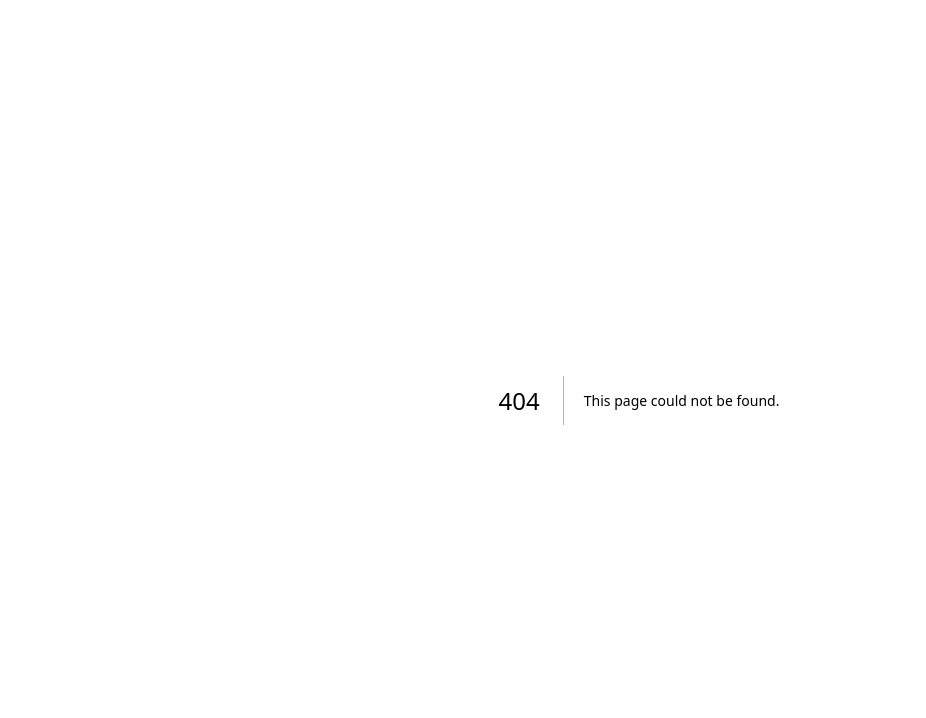
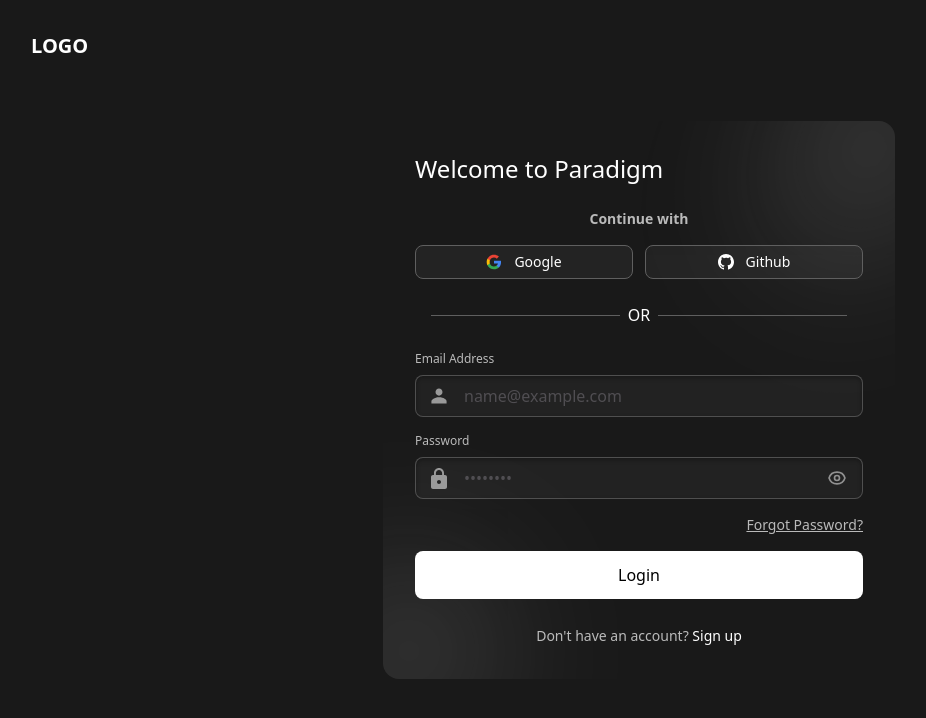
Before and after one commit to 71lols/paradigm-website, a Next.js app in the folder frontend/: page /login in a window 1280 px wide. Before the commit this address had no page. Shown: the top 718 px of the page, without its empty margins (1-927 px from the left). Built offline with nearby package versions, Linux system fonts and the light colour scheme.

Commit message:
Login Page

```diff
--- /dev/null
+++ b/frontend/src/app/login/page.tsx
@@ -0,0 +1,222 @@
+"use client";
+import { useState } from "react";
+import GradientContainer from "@/components/UI/gradientContainer";
+import Link from "next/link";
+import Image from "next/image";
+
+const GoogleIcon = () => (
+  <svg className="w-4 h-4" viewBox="0 0 24 24">
+    <path fill="#4285F4" d="M22.56 12.25c0-.78-.07-1.53-.2-2.25H12v4.26h5.92c-.26 1.37-1.04 2.53-2.21 3.31v2.77h3.57c2.08-1.92 3.28-4.74 3.28-8.09z"/>
+    <path fill="#34A853" d="M12 23c2.97 0 5.46-.98 7.28-2.66l-3.57-2.77c-.98.66-2.23 1.06-3.71 1.06-2.86 0-5.29-1.93-6.16-4.53H2.18v2.84C3.99 20.53 7.7 23 12 23z"/>
+    <path fill="#FBBC05" d="M5.84 14.09c-.22-.66-.35-1.36-.35-2.09s.13-1.43.35-2.09V7.07H2.18C1.43 8.55 1 10.22 1 12s.43 3.45 1.18 4.93l2.85-2.22.81-.62z"/>
+    <path fill="#EA4335" d="M12 5.38c1.62 0 3.06.56 4.21 1.64l3.15-3.15C17.45 2.09 14.97 1 12 1 7.7 1 3.99 3.47 2.18 7.07l3.66 2.84c.87-2.6 3.3-4.53 6.16-4.53z"/>
+  </svg>
+);
+
+const GithubIcon = () => (
+  <svg className="w-4 h-4" fill="currentColor" viewBox="0 0 24 24">
+    <path d="M12 0C5.374 0 0 5.373 0 12 0 17.302 3.438 21.8 8.207 23.387c.599.111.793-.261.793-.577v-2.234c-3.338.726-4.033-1.416-4.033-1.416-.546-1.387-1.333-1.756-1.333-1.756-1.089-.745.083-.729.083-.729 1.205.084 1.839 1.237 1.839 1.237 1.07 1.834 2.807 1.304 3.492.997.107-.775.418-1.305.762-1.604-2.665-.305-5.467-1.334-5.467-5.931 0-1.311.469-2.381 1.236-3.221-.124-.303-.535-1.524.117-3.176 0 0 1.008-.322 3.301 1.23A11.509 11.509 0 0112 5.803c1.02.005 2.047.138 3.006.404 2.291-1.552 3.297-1.23 3.297-1.23.653 1.653.242 2.874.118 3.176.77.84 1.235 1.911 1.235 3.221 0 4.609-2.807 5.624-5.479 5.921.43.372.823 1.102.823 2.222v3.293c0 .319.192.694.801.576C20.566 21.797 24 17.3 24 12c0-6.627-5.373-12-12-12z"/>
+  </svg>
+);
+
+const EyeIcon = () => (
+  <svg className="w-5 h-5" fill="none" stroke="currentColor" viewBox="0 0 24 24">
+    <path strokeLinecap="round" strokeLinejoin="round" strokeWidth={2} d="M15 12a3 3 0 11-6 0 3 3 0 016 0z" />
+    <path strokeLinecap="round" strokeLinejoin="round" strokeWidth={2} d="M2.458 12C3.732 7.943 7.523 5 12 5c4.478 0 8.268 2.943 9.542 7-1.274 4.057-5.064 7-9.542 7-4.477 0-8.268-2.943-9.542-7z" />
+  </svg>
+);
+
+const EyeOffIcon = () => (
+  <svg className="w-5 h-5" fill="none" stroke="currentColor" viewBox="0 0 24 24">
+    <path strokeLinecap="round" strokeLinejoin="round" strokeWidth={2} d="M13.875 18.825A10.05 10.05 0 0112 19c-4.478 0-8.268-2.943-9.543-7a9.97 9.97 0 011.563-3.029m5.858.908a3 3 0 114.243 4.243M9.878 9.878l4.242 4.242M9.878 9.878L3 3m6.878 6.878L21 21" />
+  </svg>
+);
+
+export default function LoginPage() {
+  const [email, setEmail] = useState("");
+  const [password, setPassword] = useState("");
+  const [showPassword, setShowPassword] = useState(false);
+
+  const ellipses = [
+    {
+      id: "top-right",
+      position: { x: 95, y: 5 },
+      size: { width: 328.8, height: 115.17 },
+      colors: { from: "#D9D9D9", to: "transparent" },
+      blur: 80,
+      opacity: 60,
+      rotation: -59.3
+    },
+    {
+      id: "bottom-left",
+      position: { x: 5, y: 95 },
+      size: { width: 180, height: 180 },
+      colors: { from: "#D9D9D9", to: "transparent" },
+      blur: 80,
+      opacity: 60
+    }
+  ];
+
+  const handleGoogleLogin = () => {
+    // Firebase Google auth will go here
+    console.log("Google login");
+  };
+
+  const handleGithubLogin = () => {
+    // Firebase GitHub auth will go here
+    console.log("GitHub login");
+  };
+
+  const handleEmailLogin = (e: React.FormEvent) => {
+    e.preventDefault();
+    // Firebase email auth will go here
+    console.log("Email login", { email, password });
+  };
+
+  return (
+    <div className="min-h-screen bg-[#191919] flex items-center justify-center p-4">
+      {/* Logo */}
+      <div className="absolute top-8 left-8">
+        <span className="text-white text-xl font-semibold">LOGO</span>
+      </div>
+
+      {/* Login Container */}
+      <div className="w-full max-w-lg">
+        <GradientContainer
+          ellipses={ellipses}
+          className="p-8"
+          containerHeight="h-auto"
+          rounded="rounded-2xl"
+        >
+          <div className="space-y-6">
+            {/* Header */}
+            <div className="text-left">
+              <h1 className="text-2xl font-md text-white mb-6">Welcome to Paradigm</h1>
+            </div>
+
+            {/* Social Login Buttons */}
+            <div>
+              <p className="text-center text-white/70 text-sm font-semibold mb-4">Continue with</p>
+              <div className="flex gap-3">
+                <button
+                  onClick={handleGoogleLogin}
+                  className="flex-1 flex items-center justify-center gap-3 bg-[#D9D9D9]/5 hover:bg-[#D9D9D9]/10 text-white px-4 py-[0.4rem] rounded-lg border border-[#5F5F5F] transition-all duration-200"
+                >
+                  <GoogleIcon />
+                  <span className="text-sm">Google</span>
+                </button>
+                <button
+                  onClick={handleGithubLogin}
+                  className="flex-1 flex items-center justify-center gap-3 bg-[#D9D9D9]/5 hover:bg-[#D9D9D9]/10 text-white px-4 rounded-lg border border-[#5F5F5F] transition-all duration-200"
+                >
+                  <GithubIcon />
+                  <span className="text-sm">Github</span>
+                </button>
+              </div>
+            </div>
+
+            {/* Divider */}
+            <div className="flex flex-row w-full space-x-2 px-4 items-center">
+                <div className="w-full border-t border-[#5F5F5F]"></div>
+                <span className="text-white">OR</span>
+                <div className="w-full border-t border-[#5F5F5F]"></div>
+            </div>
+
+            {/* Email Form */}
+            <form onSubmit={handleEmailLogin} className="space-y-4">
+              <div>
+                <label htmlFor="email" className="block text-xs text-white/70 mb-2">
+                  Email Address
+                </label>
+                <div className="relative">
+                  <div className="absolute inset-y-0 left-0 flex items-center pl-4">
+                    <Image
+                      src="/auth/email.svg"
+                      alt="Email"
+                      width={16}
+                      height={16}
+                      className="opacity-60"
+                    />
+                  </div>
+                  <input
+                    id="email"
+                    type="email"
+                    value={email}
+                    onChange={(e) => setEmail(e.target.value)}
+                    placeholder="name@example.com"
+                    className="w-full bg-[#D9D9D9]/5 border border-white/20 rounded-lg pl-12 pr-4 py-2 text-white placeholder-[#504E52] focus:outline-none focus:ring-2 focus:ring-white/30 focus:border-transparent shadow-inner"
+                    style={{
+                      boxShadow: 'inset 0 2px 4px 0 rgba(0, 0, 0, 0.3)'
+                    }}
+                    required
+                  />
+                </div>
+              </div>
+
+              <div>
+                <label htmlFor="password" className="block text-xs text-white/70 mb-2">
+                  Password
+                </label>
+                <div className="relative">
+                  <div className="absolute inset-y-0 left-0 flex items-center pl-4">
+                    <Image
+                      src="/auth/password.svg"
+                      alt="Password"
+                      width={16}
+                      height={16}
+                      className="opacity-60"
+                    />
+                  </div>
+                  <input
+                    id="password"
+                    type={showPassword ? "text" : "password"}
+                    value={password}
+                    onChange={(e) => setPassword(e.target.value)}
+                    placeholder="••••••••"
+                    className="w-full bg-[#D9D9D9]/5 border border-white/20 rounded-lg pl-12 pr-12 py-2 text-white placeholder-[#504E52] focus:outline-none focus:ring-2 focus:ring-white/30 focus:border-transparent shadow-inner"
+                    style={{
+                      boxShadow: 'inset 0 2px 4px 0 rgba(0, 0, 0, 0.3)'
+                    }}
+                    required
+                  />
+                  <button
+                    type="button"
+                    onClick={() => setShowPassword(!showPassword)}
+                    className="absolute inset-y-0 right-0 flex items-center pr-4 text-white/50 hover:text-white/70"
+                  >
+                    {showPassword ? <EyeOffIcon /> : <EyeIcon />}
+                  </button>
+                </div>
+              </div>
+
+              {/* Forgot Password */}
+              <div className="flex justify-end">
+                <Link href="/forgot-password" className="text-sm text-white/70 hover:text-white underline">
+                  Forgot Password?
+                </Link>
+              </div>
+
+              {/* Login Button */}
+              <button
+                type="submit"
+                className="w-full bg-white text-black py-3 rounded-lg font-medium hover:bg-gray-100 transition-colors"
+              >
+                Login
+              </button>
+            </form>
+
+            {/* Sign Up Link */}
+            <div className="text-center">
+              <span className="text-white/70 text-sm">
+                Don't have an account?{" "}
+                <Link href="/signup" className="text-white font-medium hover:text-white/80">
+                  Sign up
+                </Link>
+              </span>
+            </div>
+          </div>
+        </GradientContainer>
+      </div>
+    </div>
+  );
+}
```
